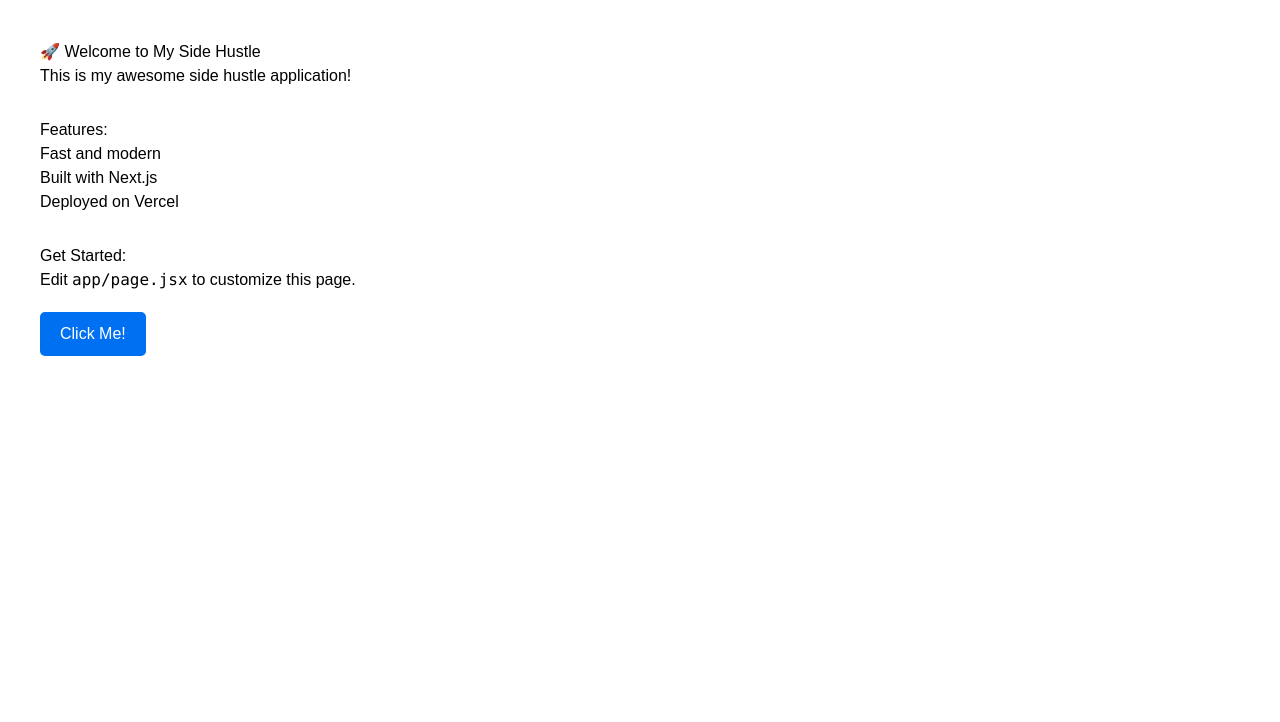
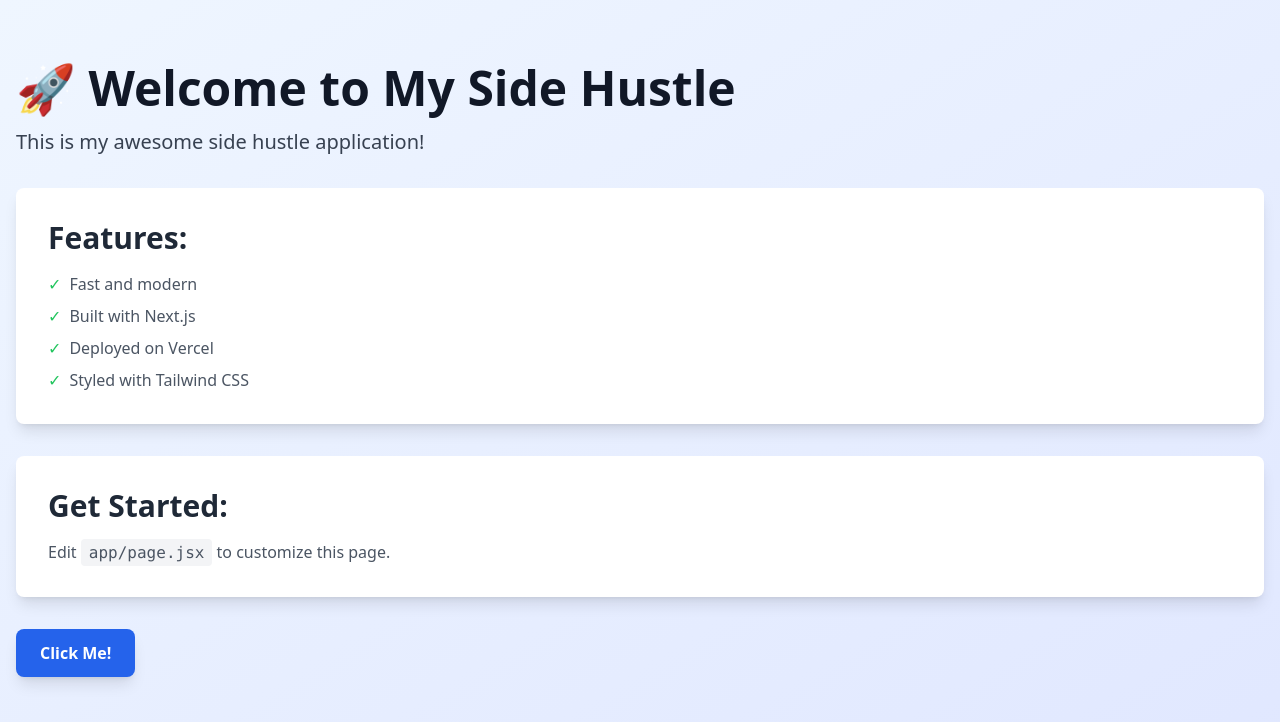
Before and after one commit to Chupiter28/side-hustle-starter-1, a Next.js app: page / in a window 1280 px wide. Shown: the top 722 px of the page. Built offline with nearby package versions, Linux system fonts and the light colour scheme.

Commit message:
Refactor Home component with Tailwind CSS styling

```diff
--- a/app/page.jsx
+++ b/app/page.jsx
@@ -1,36 +1,47 @@
 export default function Home() {
   return (
-    <div style={{ padding: '40px', fontFamily: 'Arial, sans-serif' }}>
-      <h1>🚀 Welcome to My Side Hustle</h1>
-      <p>This is my awesome side hustle application!</p>
+    <div className="min-h-screen bg-gradient-to-br from-blue-50 to-indigo-100">
+      <div className="container mx-auto px-4 py-16">
+        <h1 className="text-5xl font-bold text-gray-900 mb-4">
+          🚀 Welcome to My Side Hustle
+        </h1>
+        <p className="text-xl text-gray-700 mb-8">
+          This is my awesome side hustle application!
+        </p>
 
-      <div style={{ marginTop: '30px' }}>
-        <h2>Features:</h2>
-        <ul>
-          <li>Fast and modern</li>
-          <li>Built with Next.js</li>
-          <li>Deployed on Vercel</li>
+        <div className="bg-white rounded-lg shadow-lg p-8 mb-8">
+          <h2 className="text-3xl font-semibold text-gray-800 mb-4">Features:</h2>
+          <ul className="space-y-2 text-gray-600">
+            <li className="flex items-center">
+              <span className="text-green-500 mr-2">✓</span>
+              Fast and modern
+            </li>
+            <li className="flex items-center">
+              <span className="text-green-500 mr-2">✓</span>
+              Built with Next.js
+            </li>
+            <li className="flex items-center">
+              <span className="text-green-500 mr-2">✓</span>
+              Deployed on Vercel
+            </li>
+            <li className="flex items-center">
+              <span className="text-green-500 mr-2">✓</span>
+              Styled with Tailwind CSS
+            </li>
           </ul>
         </div>
 
-      <div style={{ marginTop: '30px' }}>
-        <h2>Get Started:</h2>
-        <p>Edit <code>app/page.jsx</code> to customize this page.</p>
+        <div className="bg-white rounded-lg shadow-lg p-8 mb-8">
+          <h2 className="text-3xl font-semibold text-gray-800 mb-4">Get Started:</h2>
+          <p className="text-gray-600">
+            Edit <code className="bg-gray-100 px-2 py-1 rounded">app/page.jsx</code> to customize this page.
+          </p>
         </div>
 
-      <button
-        style={{
-          marginTop: '20px',
-          padding: '10px 20px',
-          backgroundColor: '#0070f3',
-          color: 'white',
-          border: 'none',
-          borderRadius: '5px',
-          cursor: 'pointer'
-        }}
-      >
+        <button className="bg-blue-600 hover:bg-blue-700 text-white font-bold py-3 px-6 rounded-lg transition duration-300 shadow-lg hover:shadow-xl">
           Click Me!
         </button>
       </div>
+    </div>
   )
 }
```
Lines whose indentation alone changed are shown as unchanged.
